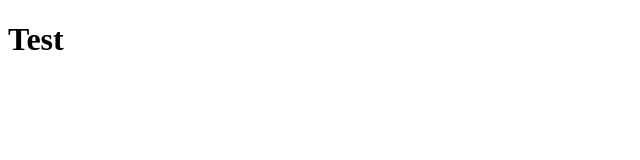
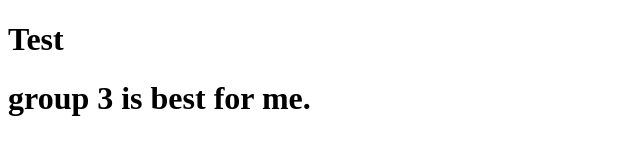
Before and after one commit to Byassin15/Yassin12, a plain HTML site: page index.html in a window 1280 px wide. Shown: the whole page, without its empty margins (0-640 px from the left). Drawn offline with Linux system fonts and the light colour scheme.

Commit message:
update html

```diff
--- a/index.html
+++ b/index.html
@@ -7,5 +7,6 @@
   </head>
   <body>
     <h1>Test</h1>
+    <h1>group 3 is best for me.</h1>
   </body>
 </html>
```
